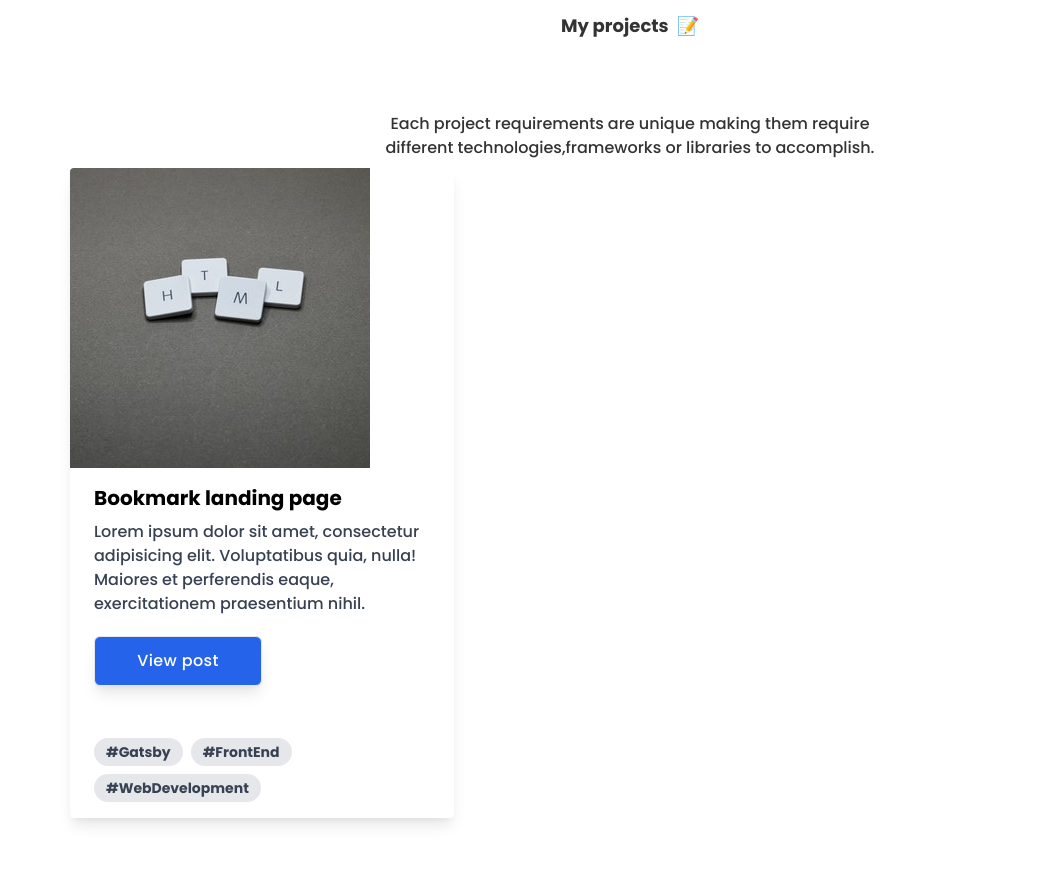
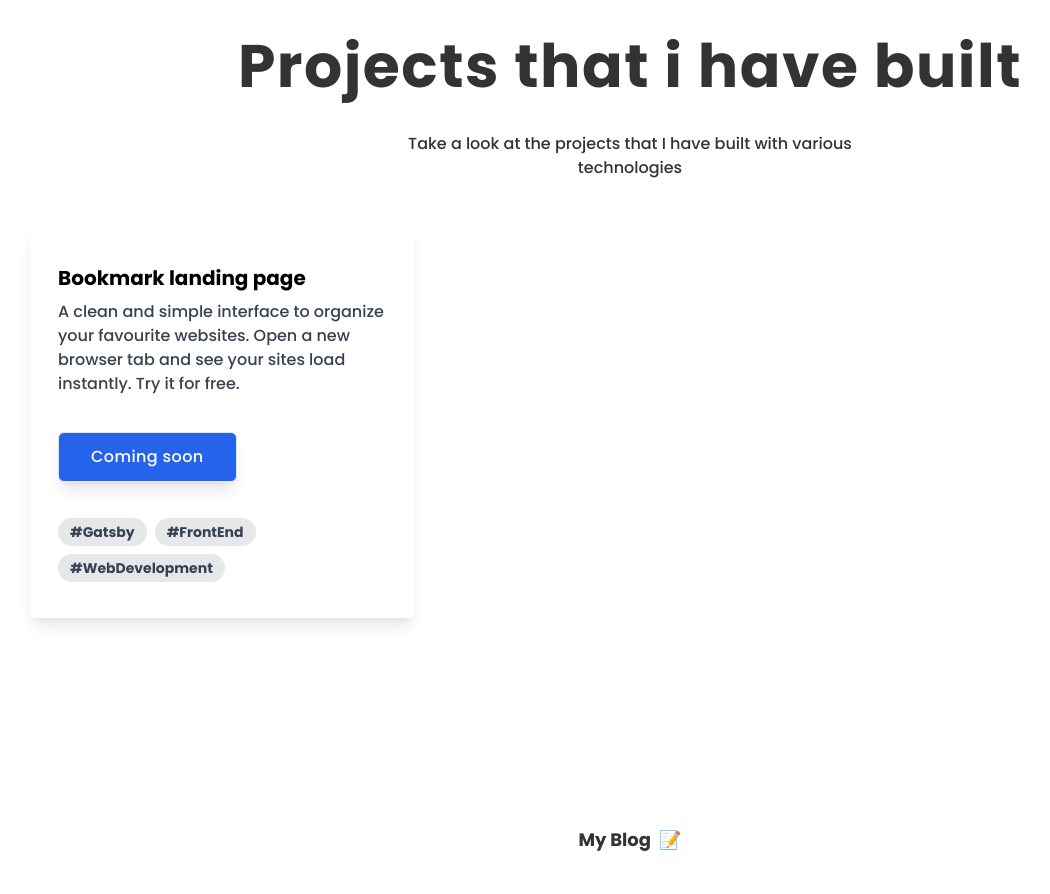
Before and after one commit to Nathan-s-Anthony/my-portfolio, a React (Create React App) app: page / in a window 1280 px wide. Shown: the part 1860-2754 px from the top of the page, without its empty margins (10-1060 px from the left). Built offline with nearby package versions, Linux system fonts and the light colour scheme.

Commit message:
updated component

```diff
--- a/src/components/js/main.js
+++ b/src/components/js/main.js
@@ -111,44 +111,53 @@ const Main = () => {
       <Tiles />
 
       <section className="  relative  w-full lg:h-full   py-10">
-        <div className="  w-full h-full relative p-20">
+        <div className="  w-full h-full relative p-10">
           <div className="  w-full     relative transform  z-20" id="about">
             <div className="  flex  flex-wrap md:flex-row  w-full   md:container mx-auto justify-center items-center   z-30">
               <div className=" md:text-left text-center flex flex-col  items-center justify-evenly gap-5 container ">
                 <h2 className=" lg:text-center text-md font-extrabold lg:text-lg text-center container  lg:py-2 lg:px-6 text-textPrimary ">
                   My projects<span className="ml-2">📝</span>
                 </h2>
-                <h3 className=" lg:text-center text-center text-5xl xl:text-6xl  font-extrabold lg:py-2 lg:px-6  text-transparent text-textPrimary  tracking-wide   "></h3>
+                <h3 className=" lg:text-center text-center text-5xl xl:text-6xl  font-extrabold lg:py-2 lg:px-6  text-transparent text-textPrimary  tracking-wide   ">
+                  Projects that i have built
+                </h3>
                 <p className=" lg:w-3/6   text-center text-md lg:text-md  container  lg:py-2 lg:px-6  text-textPrimary   ">
                   {" "}
-                  Each project requirements are unique making them require
-                  different technologies,frameworks or libraries to accomplish.{" "}
+                  Take a look at the projects that I have built with various
+                  technologies{" "}
                 </p>
               </div>
             </div>
-            <article className="max-w-sm rounded overflow-hidden shadow-lg">
-              <div className="relative w-full m-auto">
+            <section className="max-w-sm rounded overflow-hidden shadow-lg p-5 mt-10 mb-10">
+              {/* <div className="relative w-full m-auto">
                 <Images
                   arrI="4"
                   arrO="0"
                   alt="Nathan Anthony"
                   borderRadius="none"
                 />
-              </div>
+              </div> */}
 
-              <div className="px-6 py-4">
+              <div className="px-2 pt-4">
                 <div className="font-bold text-xl mb-2">
                   Bookmark landing page
                 </div>
                 <p className="text-gray-700 text-base">
-                  Lorem ipsum dolor sit amet, consectetur adipisicing elit.
-                  Voluptatibus quia, nulla! Maiores et perferendis eaque,
-                  exercitationem praesentium nihil.
+                  A clean and simple interface to organize your favourite
+                  websites. Open a new browser tab and see your sites load
+                  instantly. Try it for free.
                 </p>
-
-                <Button text="View post" />
               </div>
-              <div className="px-6 pt-4 pb-2">
+              <div className="px-2 pt-4">
+                <button
+                  className={
+                    "text-white bg-blue-600 transition duration-200 ease-in-out px-8 py-3 border transform hover:-translate-y-1  disabled lg:w-6/6  rounded-md text-medium tracking-wide shadow-lg mt-5 mb-5 "
+                  }
+                >
+                  Coming soon
+                </button>
+              </div>
+              <div className="px-2 pt-4 pb-2">
                 <span className="inline-block bg-gray-200 rounded-full px-3 py-1 text-sm font-semibold text-gray-700 mr-2 mb-2">
                   #Gatsby
                 </span>
@@ -159,13 +168,13 @@ const Main = () => {
                   #WebDevelopment
                 </span>
               </div>
-            </article>
+            </section>
           </div>
         </div>
       </section>
 
       <section className="  relative  w-full lg:h-full   py-10">
-        <div className="  w-full h-full relative p-20">
+        <div className="  w-full h-full relative  p-10">
           <div className="  w-full     relative transform  z-20" id="about">
             <div className="  flex  flex-wrap md:flex-row  w-full   md:container mx-auto justify-center items-center   z-30">
               <div className=" md:text-left text-center flex flex-col  items-center justify-evenly gap-5 container ">
@@ -173,7 +182,7 @@ const Main = () => {
                   My Blog<span className="ml-2">📝</span>
                 </h2>
                 <h3 className=" lg:text-center text-center text-5xl xl:text-6xl  font-extrabold lg:py-2 lg:px-6  text-transparent text-textPrimary tracking-wide   ">
-                  My Skills
+                  Improve your knowledge
                 </h3>
                 <p className=" lg:w-3/6  text-center text-md lg:text-md  container  lg:py-2 lg:px-6  text-textPrimary   ">
                   {" "}
@@ -184,17 +193,17 @@ const Main = () => {
               </div>
             </div>
             <div className="w-full flex flex-row flex-wrap justify-center align-center lg:py-2 lg:px-6">
-              <article className="max-w-sm rounded overflow-hidden shadow-lg">
-                <div className="relative w-full m-auto">
+              <article className="max-w-sm rounded overflow-hidden shadow-lg mt-10 mb-10">
+                {/* <div className="relative w-full m-auto">
                   <Images
                     arrI="4"
                     arrO="0"
                     alt="Nathan Anthony"
                     borderRadius="none"
                   />
-                </div>
+                </div> */}
 
-                <div className="px-6 py-4">
+                <div className="px-2 pt-4">
                   <div className="font-bold text-xl mb-2">Sematic HTML</div>
                   <p className="text-gray-700 text-base">
                     Lorem ipsum dolor sit amet, consectetur adipisicing elit.
@@ -202,7 +211,15 @@ const Main = () => {
                     exercitationem praesentium nihil.
                   </p>
 
-                  <Button text="View post" />
+                  <div className="px-2 pt-4">
+                    <button
+                      className={
+                        "text-white bg-blue-600 transition duration-200 ease-in-out px-8 py-3 border transform hover:-translate-y-1   lg:w-6/6  rounded-md text-medium tracking-wide shadow-lg mt-5 mb-5 "
+                      }
+                    >
+                      Coming soon
+                    </button>
+                  </div>
                 </div>
                 <div className="px-6 pt-4 pb-2">
                   <span className="inline-block bg-gray-200 rounded-full px-3 py-1 text-sm font-semibold text-gray-700 mr-2 mb-2">
@@ -233,10 +250,12 @@ const Main = () => {
             className="  w-full  flex flex-col justify-center align-center gap-10   relative  z-20"
             id="contact"
           >
-            <div className="  flex  flex-wrap md:flex-row  w-full   md:container mx-auto justify-center items-center gap-10  z-30">
+            <div className=" text-white flex  flex-wrap md:flex-row  w-full   md:container mx-auto justify-center items-center gap-5  z-30">
               <p>Contact me today: </p>
-              <a href="mailto:nsanthony95@gmail.com">nsanthony95@gmail.com</a>
-              <div className=" md:text-left text-center flex flex-col  items-center justify-evenly  container ">
+              <a href="mailto:nsanthony95@gmail.com" className="text-white">
+                nsanthony95@gmail.com
+              </a>
+              <div className=" md:text-left text-center flex flex-col  items-center justify-evenly  container mt-20">
                 <p className="   text-center text-md lg:text-md  container   text-white  ">
                   Created with
                   <span className="color-transparent w-10 h-10 text-lg  animate-pulse text-center mx-auto">
```
